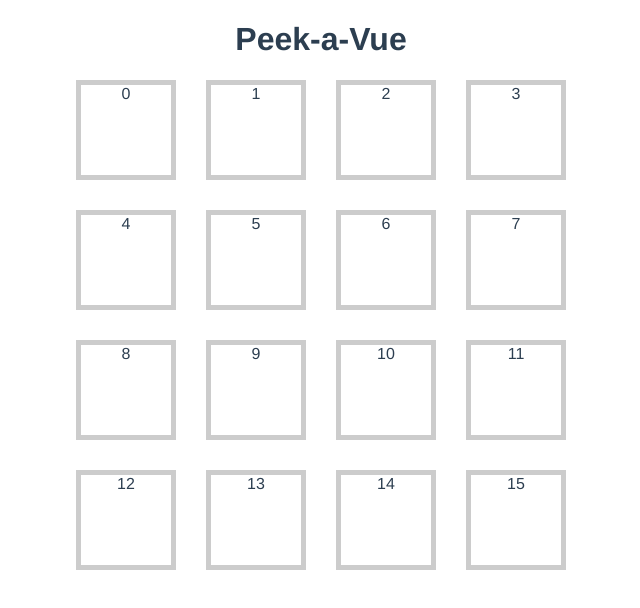
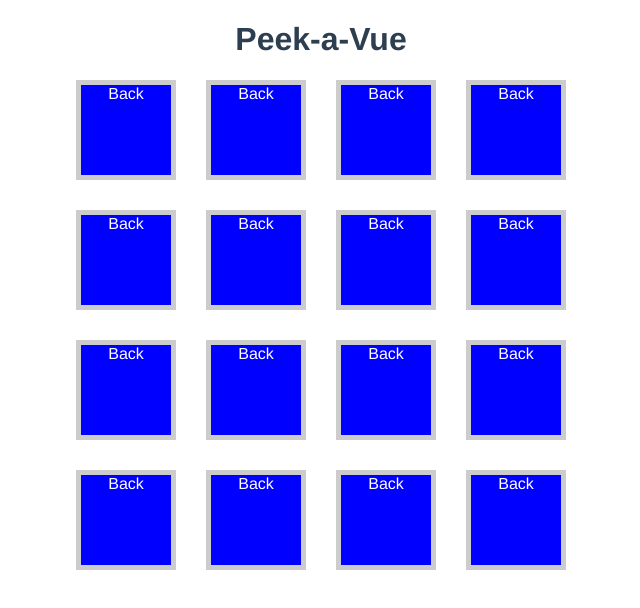
Before and after one commit to KDA-Coding/Peek-a-Vue-Tut-Project, a Vue app in the folder peek-a-vue-tut-project/: page / in a window 1280 px wide. Shown: the top 608 px of the page, without its empty margins (319-959 px from the left). Built offline with nearby package versions, Linux system fonts and the light colour scheme.

Commit message:
Card Flip works from Back to Front
Flipping a card from back to front works now. Need to find.a way to turn it around from Front to Back.

```diff
--- a/peek-a-vue-tut-project/src/App.vue
+++ b/peek-a-vue-tut-project/src/App.vue
@@ -3,13 +3,17 @@
   <section class="game-board">
     <GameCard v-for="(card, index ) in cardList"
     :key="`card-${index}`"
-    :value="card" />
+    :value="card.value"
+    :position="card.position"
+    :visible="card.visible"
+    @select-card="flipCard" />
   </section>
 </template>
 
 <script>
 
 import GameCard from '@/components/GameCard.vue'
+import { ref } from 'vue'
 
 export default {
   name: 'App',
@@ -19,13 +23,21 @@
   },
 
   setup() {
-    const cardList = []
+    const cardList = ref([])
 
     for (let i = 0; i<16; i++) {
-      cardList.push(i)
+      cardList.value.push({
+        value: i,
+        visible: false,
+        position: i
+      })
     }
 
-    return {cardList }
+    const flipCard = (payload) => {
+      cardList.value[payload.position].visible = true
+    }
+
+    return { cardList , flipCard}
   }
 
 }
@@ -40,10 +52,6 @@
   color: #2c3e50;
 }
 
-.card {
-  border: 5px solid #ccc;
-}
-
 .game-board {
   justify-content: center;
   display: grid;
--- a/peek-a-vue-tut-project/src/components/GameCard.vue
+++ b/peek-a-vue-tut-project/src/components/GameCard.vue
@@ -1,20 +1,65 @@
 <template>
-    <div class="card">
-        {{ value }}
+    <div class="card" @click="selectCard">
+        <div v-if="visible" class="card-face is-front">
+            {{ value }}
+        </div>
+        <div v-else class="card-face is-back">
+            Back
+        </div>
     </div>
 </template>
 
 <script>
 export default {
     props: {
+        position: {
+            type: Number,
+            required: true
+        },
         value: {
             type: Number,
             required: true
+        },
+        visible: {
+            type: Boolean,
+            default: false
         }
+    },
+
+    setup (props, context) {
+        const selectCard =  () => {
+            context.emit('select-card', {
+                position: props.position,
+
+            })
+        }
+
+        return { selectCard }
     }
 }
 </script>
 
 <style>
 
+.card {
+  border: 5px solid #ccc;
+  position: relative;
+}
+
+.card-face {
+    width: 100%;
+    height: 100%;
+    position: absolute;
+}
+
+.card-face.is-front {
+    background-color: red;
+    color: white;
+}
+
+.card-face.is-back {
+    background-color: blue;
+    color: white;
+}
+
 </style>
--- a/peek-a-vue-tut-project/src/router/index.js
+++ b/peek-a-vue-tut-project/src/router/index.js
@@ -1,9 +1,14 @@
 import { createRouter, createWebHistory } from 'vue-router'
+import home from '@/App.vue'
 
 const routes = [
   {
+    path: '/',
+    name: 'home',
+    component: home
+  }
 
-  }
+
 ]
 
 const router = createRouter({
```
